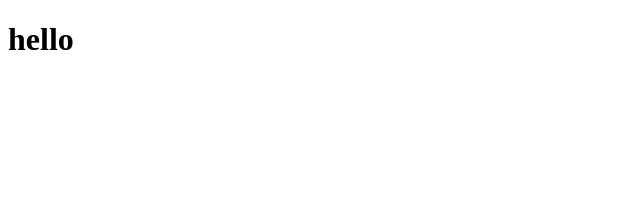
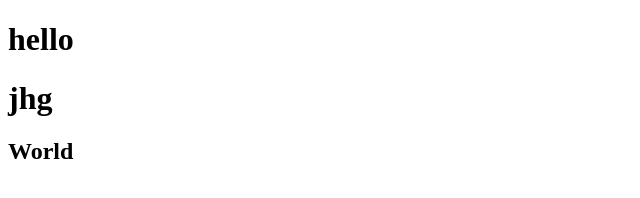
Before and after one commit to Abdulxamidov-Sherzod/React, a plain HTML site: page index.html in a window 1280 px wide. Shown: the whole page, without its empty margins (0-640 px from the left). Drawn offline with Linux system fonts and the light colour scheme.

Commit message:
h2 qo'wdm

```diff
--- a/index.html
+++ b/index.html
@@ -7,5 +7,7 @@
 </head>
 <body>
    <h1>hello</h1>
+   <h1>jhg</h1>
+   <h2>World</h2>
 </body>
 </html>
```
